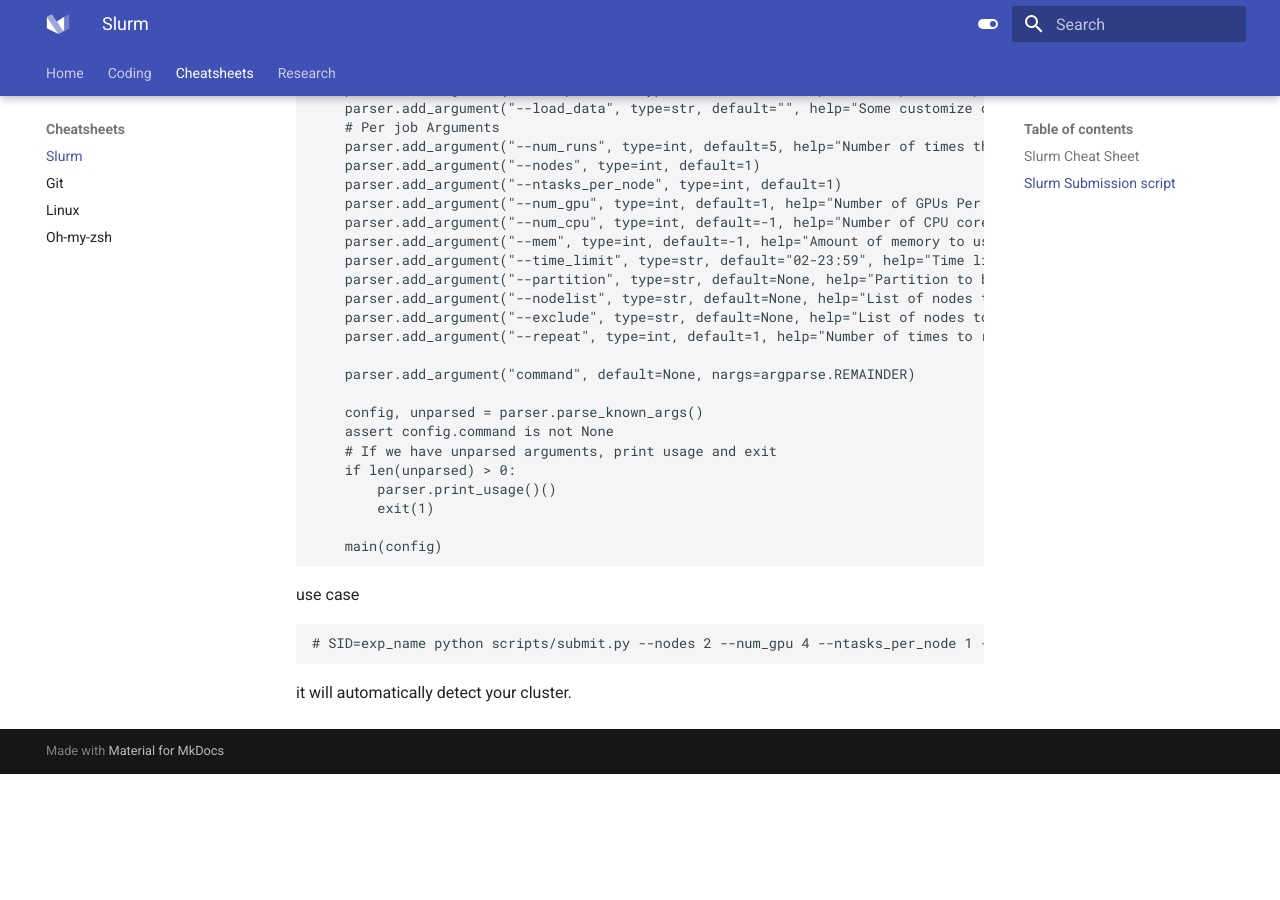
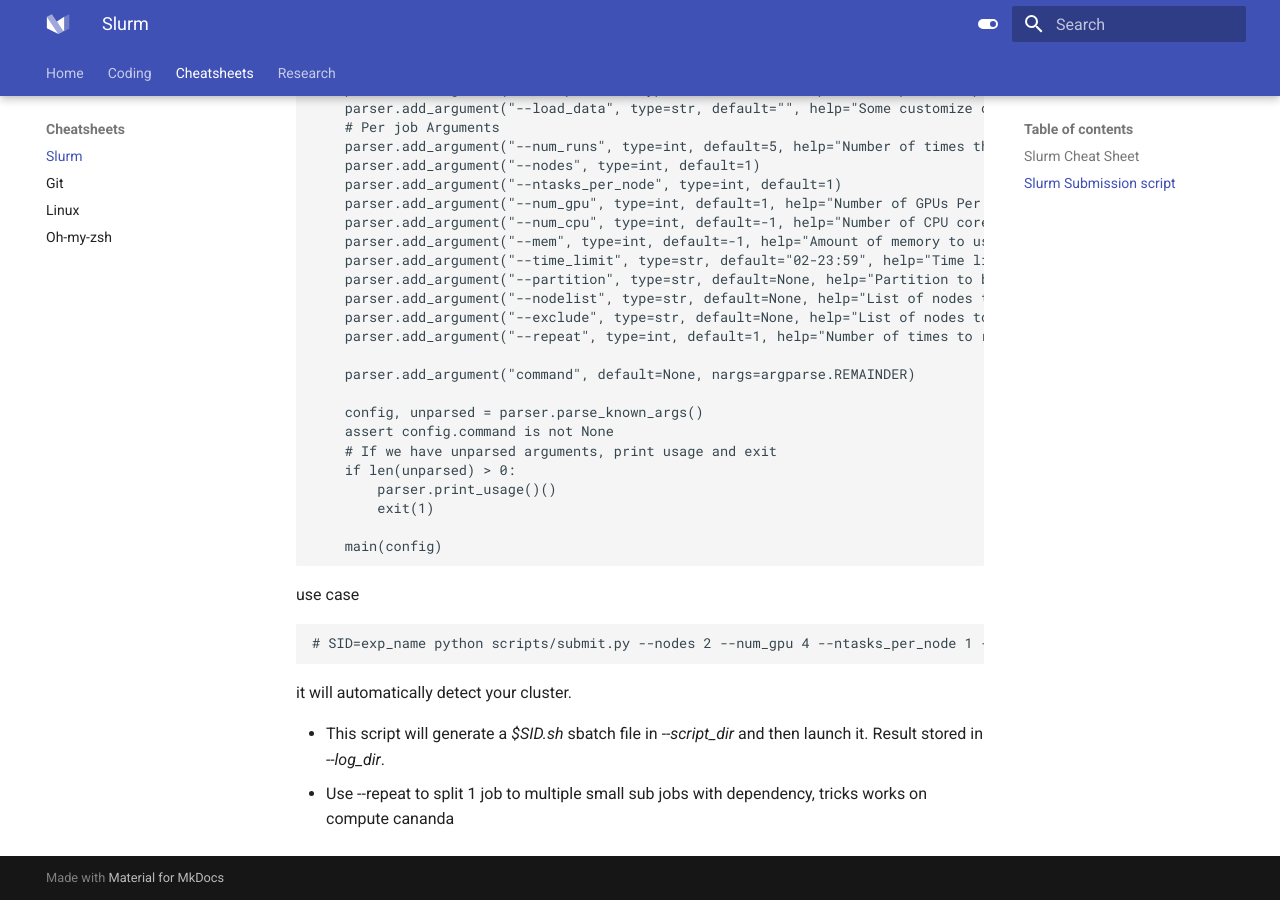
Before and after one commit to jojoml/jojodoc, an MkDocs documentation site: the page built from docs/coding/cheatsheets/slurm.md, in a window 1280 px wide and 900 px high, scrolled down 4712 px. Built offline with MkDocs 1.6.1 and Material for MkDocs 9.7.7, drawn with Linux system fonts in a browser that asks for light colours; before the commit the page ends 5486 px from its top, so only the background shows below that.

Commit message:
Update slurm.md

````diff
--- a/docs/coding/cheatsheets/slurm.md
+++ b/docs/coding/cheatsheets/slurm.md
@@ -267,3 +267,6 @@
 # SID=exp_name python scripts/submit.py --nodes 2 --num_gpu 4 --ntasks_per_node 1 --time_limit ...
 ```
 it will automatically detect your cluster.
+
+* This script will generate a *$SID.sh* sbatch file in *--script_dir* and then launch it. Result stored in *--log_dir*.
+* Use --repeat to split 1 job to multiple small sub jobs with dependency, tricks works on compute cananda
````
